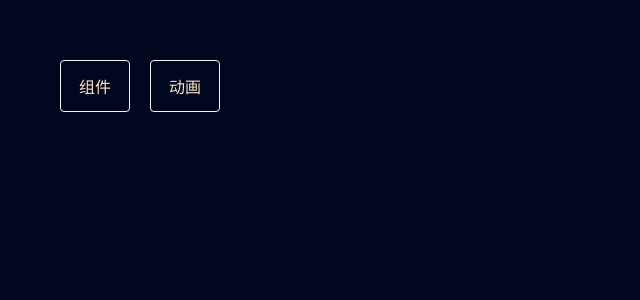
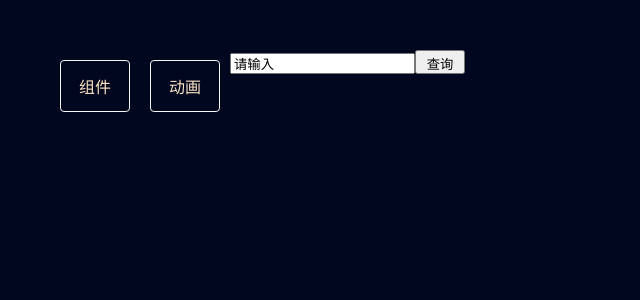
Before and after one commit to wuying052/some-buy, a React (Create React App) app: page / in a window 1280 px wide. Shown: the top 300 px of the page, without its empty margins (0-640 px from the left). Built offline with nearby package versions, Linux system fonts and the light colour scheme.

Commit message:
防抖和节流demo

```diff
--- a/src/App.css
+++ b/src/App.css
@@ -5,3 +5,9 @@ body{
 ul,li{
   list-style: none;
 }
+
+button{
+  min-width: 50px;
+  height: 24px;
+  padding: 2px;
+}
--- /dev/null
+++ b/src/component/debounce/index.jsx
@@ -0,0 +1,31 @@
+import { useState } from "react";
+
+const DebounceDemo = ()=>{
+  const [search,setSearch] = useState('请输入')
+  let timer = null
+
+  //防抖
+  const ondebounce = ()=>{
+    if(timer) clearTimeout(timer)
+    timer = setTimeout(() => {
+      setSearch(search)
+    }, 1000);
+  }
+  //节流
+  const onthrottle = ()=>{
+    if(timer) return ;
+    timer = setTimeout(() => {
+      setSearch(search)
+      timer = null
+    }, 1000);
+  }
+
+  return (
+    <div>
+      <input type="text" value={search} onChange={ondebounce} />
+      <button onClick={onthrottle}>查询</button>
+    </div>
+  )
+
+}
+export default DebounceDemo
--- a/src/view/index.jsx
+++ b/src/view/index.jsx
@@ -1,4 +1,5 @@
-import { useState, useNavigate } from "react-router-dom";
+import { useNavigate } from "react-router-dom";
+import DebounceDemo from '../component/debounce'
 import home from '../libs/home.js'
 
 const HomePage = ()=>{
@@ -12,10 +13,11 @@ const HomePage = ()=>{
         {
           home.map((i,index)=>(
             <div className='item' key={index}>
-              <a onClick={goto(i.url)}>{i.name}</a>
+              <a onClick={()=> goto(i.url)}>{i.name}</a>
             </div>
           ))
         }
+        <DebounceDemo />
       </div>
     </div>
   )
```
